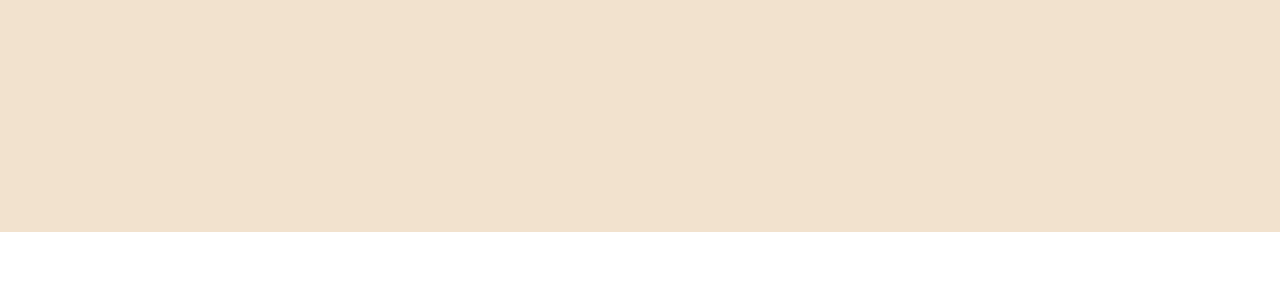
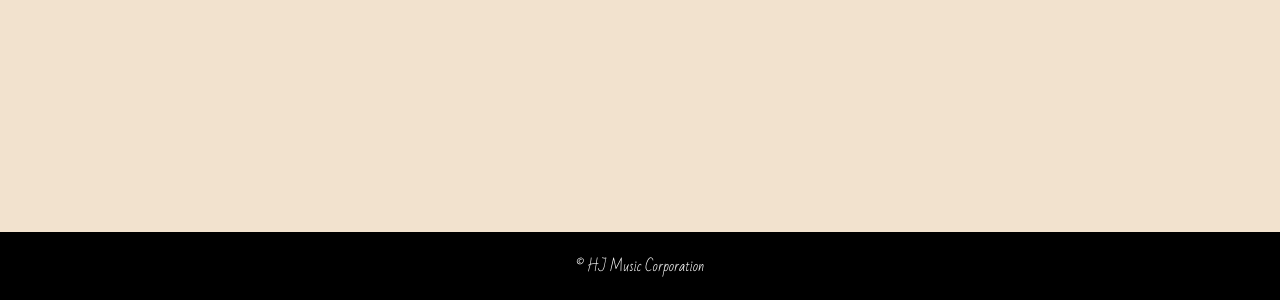
Before and after one commit to KHUitHub/Music, a plain HTML site: page index.html in a window 1280 px wide. Shown: the part 2868-3168 px from the top of the page. Before the commit the page ends 3100 px from the top, so only its background shows below. Drawn offline with Linux system fonts and the light colour scheme.

Commit message:
Update index.html

```diff
--- a/index.html
+++ b/index.html
@@ -4,9 +4,9 @@
     <meta charset="utf-8">
     <title></title>
     <link rel="preconnect" href="https://fonts.gstatic.com">
-<link href="https://fonts.googleapis.com/css2?family=Bad+Script&display=swap" rel="stylesheet">
-<link rel="preconnect" href="https://fonts.gstatic.com">
-<link href="https://fonts.googleapis.com/css2?family=Noto+Serif+KR:wght@300&display=swap" rel="stylesheet">
+    <link href="https://fonts.googleapis.com/css2?family=Bad+Script&display=swap" rel="stylesheet">
+    <link rel="preconnect" href="https://fonts.gstatic.com">
+    <link href="https://fonts.googleapis.com/css2?family=Noto+Serif+KR:wght@300&display=swap" rel="stylesheet">
     <style>
       *, *::after, *::before {
         box-sizing: border-box;
@@ -39,6 +39,12 @@
       }
       .nav-link {
 
+      }
+      .footer-contents {
+        position: relative;
+        top: 50%;
+        text-align: center;
+        font-size: 14px;
       }
       #header {
         display: block;
@@ -93,6 +99,14 @@
       }
       #header .inner {
         padding: 30px 40px 40px 0;
+      }
+      #footer {
+        position: sticky;
+        width: 100%;
+        padding: 20px 0;
+        font-family: 'Bad Script', 'Noto Serif KR', serif;
+        color: white;
+        background-color: black;
       }
       section {
         margin: 150px 0;
@@ -176,6 +190,12 @@
         </section>
       </div>
     </main>
-    <footer></footer>
+    <footer id="footer">
+      <div class="inner">
+        <div class="footer-contents">
+          © HJ Music Corporation
+        </div>
+      </div>
+    </footer>
   </body>
 </html>
```
